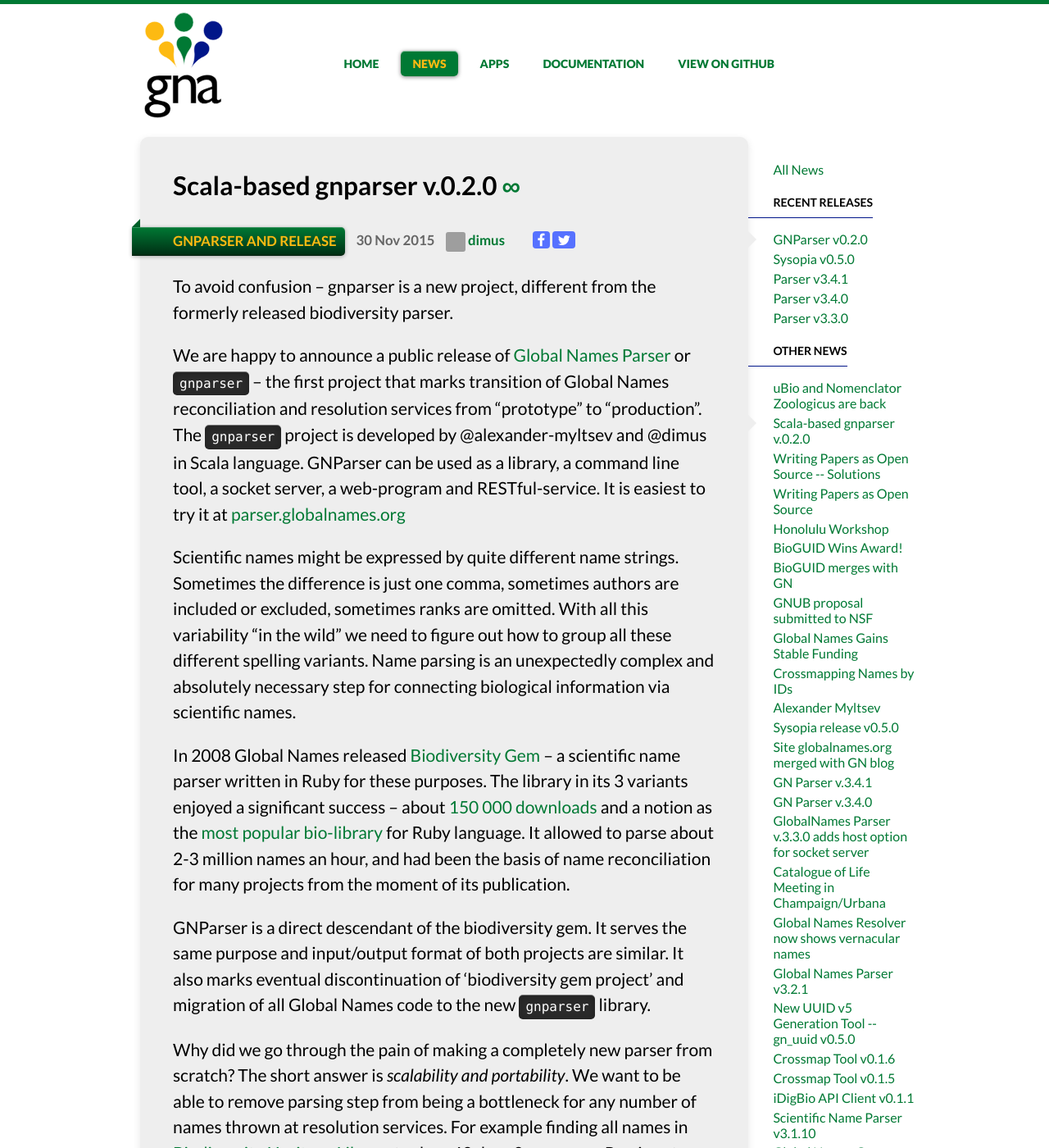
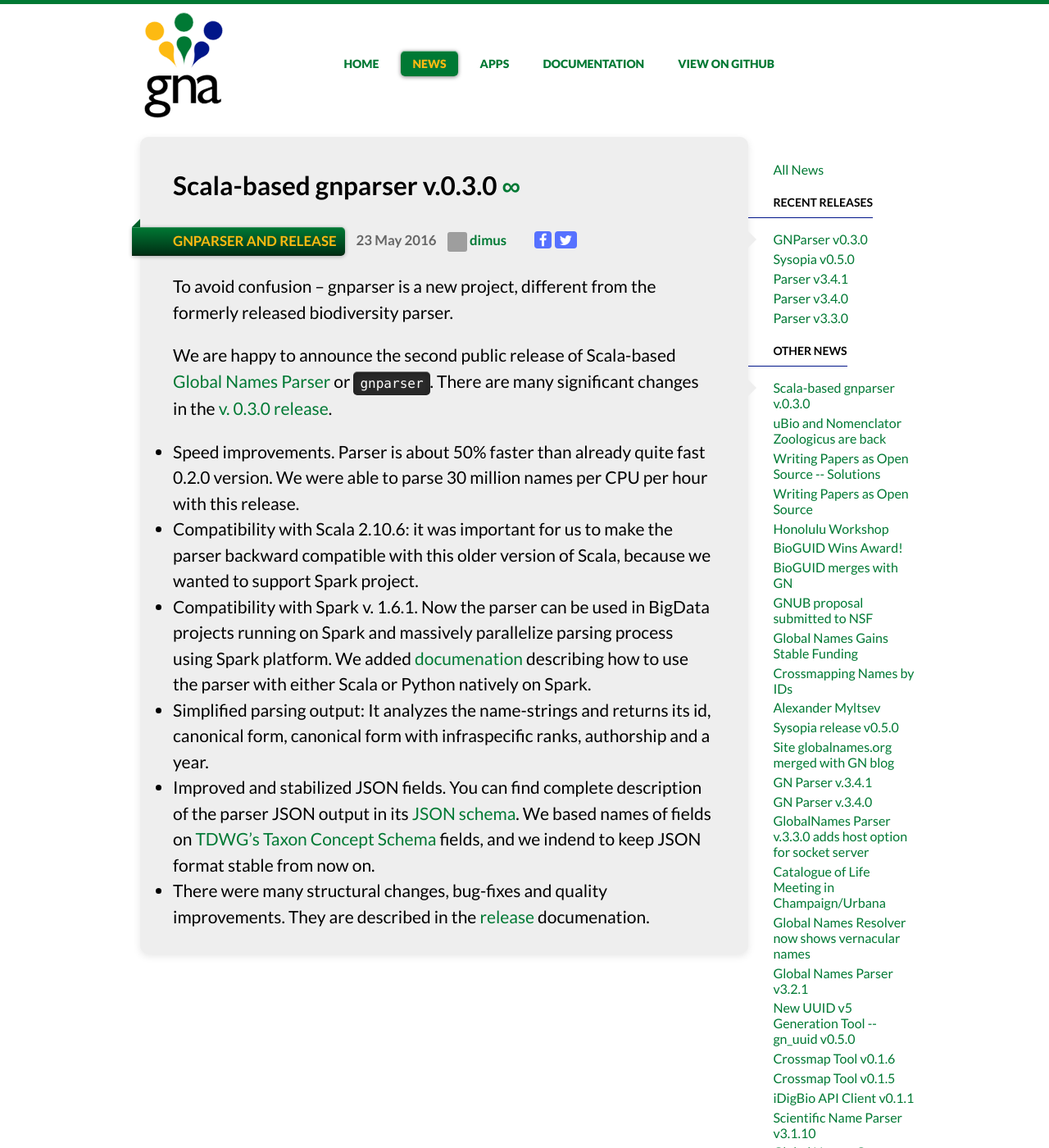
Before and after one commit to GlobalNamesArchitecture/GlobalNamesArchitecture.github.io, a Jekyll site: the page built from _posts/2015-11-30-gnparser-0-2-0.md, in a window 1280 px wide and 1400 px high. Shown: the whole window at 82% size. Built offline with Jekyll 4.4.1, drawn with Linux system fonts in a browser that asks for light colours; nearby versions of some CDN libraries; emoji names are drawn with the system emoji font; some of the changed text lies outside the part shown; grey boxes are pictures that could not be loaded.

Commit message:
gnparser 0.3.0

```diff
--- a/_posts/2015-11-30-gnparser-0-2-0.md
+++ b/_posts/2015-11-30-gnparser-0-2-0.md
@@ -1,10 +1,10 @@
 ---
 layout: news_item
-title: Scala-based gnparser v.0.2.0
-date: 2015-11-30 17:01:30
+title: Scala-based gnparser v.0.3.0
+date: 2016-05-23 11:33:44
 author: dimus
 product: GNParser
-version: 0.2.0
+version: 0.3.0
 categories: gnparser release
 comments: true
 ---
@@ -12,66 +12,37 @@
 To avoid confusion -- gnparser is a new project, different from the formerly
 released biodiversity parser.
 
-We are happy to announce a public release of [Global Names Parser][gnparser]
-or `gnparser` -- the first project that marks transition of Global Names
-reconciliation and resolution services from "prototype" to "production". The
-`gnparser` project is developed by @alexander-myltsev and @dimus in Scala
-language. GNParser can be used as a library, a command line tool, a socket
-server, a web-program and RESTful-service. It is easiest to try it at
-[parser.globalnames.org][gnparser-web]
+We are happy to announce the second public release of Scala-based
+[Global Names Parser][gnparser] or `gnparser`. There are many significant
+changes in the [v. 0.3.0 release][0-3-0-release].
 
-Scientific names might be expressed by quite different name strings. Sometimes
-the difference is just one comma, sometimes authors are included or excluded,
-sometimes ranks are omitted. With all this variability "in the wild" we need to
-figure out how to group all these different spelling variants.  Name parsing is
-an unexpectedly complex and absolutely necessary step for connecting biological
-information via scientific names.
+* Speed improvements. Parser is about 50% faster than already quite fast 0.2.0
+  version. We were able to parse 30 million names per CPU per hour with this
+  release.
 
-In 2008 Global Names released [Biodiversity Gem][biodiversity-gem] -- a
-scientific name parser written in Ruby for these purposes. The library in its
-3 variants enjoyed a significant success -- about [150 000
-downloads][downloads] and a notion as the [most popular bio-library][bioruby]
-for Ruby language. It allowed to parse about 2-3 million names an hour, and
-had been the basis of name reconciliation for many projects from the moment
-of its publication.
+* Compatibility with Scala 2.10.6: it was important for us to make the parser
+  backward compatible with this older version of Scala, because we wanted
+  to support Spark project.
 
-GNParser is a direct descendant of the biodiversity gem. It serves the same
-purpose and input/output format of both projects are similar. It also marks
-eventual discontinuation of 'biodiversity gem project' and migration of all
-Global Names code to the new `gnparser` library.
+* Compatibility with Spark v. 1.6.1. Now the parser can be used in BigData
+  projects running on Spark and massively parallelize parsing process using
+  Spark platform. We added [documenation][spark-readme] describing how to use
+  the parser with either Scala or Python natively on Spark.
 
-Why did we go through the pain of making a completely new parser from scratch?
-The short answer is *scalability and portability*. We want to be able to
-remove parsing step from being a bottleneck for any number of names thrown at
-resolution services. For example finding all names in [Biodiversity Heritage
-Library][bhl] took us 43 days 3 years ago. Parsing step alone took more than 1
-day. If we want to improve algorithms of finding names in BHL -- we cannot
-wait 40 days. We want to be able to do it within one day and improve whole
-BHL index every time our algorithms are enhanced significantly.
+* Simplified parsing output: It analyzes the name-strings and returns its id,
+  canonical form, canonical form with infraspecific ranks, authorship
+  and a year.
 
-We have an ambitious goal of making time spent on sending names to resolution
-services over internet and then time spent on transferring the answers back to
-be the bottlenecks of our name matching services. For such speeds we need a
-very fast parsing. Scala allows us to dramatically improve speed and
-scalability of the parsing step.
+* Improved and stabilized JSON fields. You can find complete description of
+  the parser JSON output in its [JSON schema][json-schema]. We based names of
+  fields on [TDWG's Taxon Concept Schema][tcs] fields, and we indend to keep
+  JSON format stable from now on.
 
-Having a parser running in Java Virtual Machine environment allows us to give
-biodiversity community a much more portable parsing tool. [Out of the
-box][examples] parser library will work with Scala, Java, R, Jython and JRuby
-directly. We hope that it will speedup and simplify many biodiversity projects.
-
-This is the first public release of the library. Please download it, run
-it, test it and give us your feedback, so we can improve it further. Happy
-parsing :smile:
-
-**WARNING:** JSON output format might change slightly or dramatically, as we
-are in the process of refining it. The JSON format should be finalized for
-version 0.3.0
+* There were many structural changes, bug-fixes and quality improvements.
+  They are described in the [release][0-3-0-release] documenation.
 
 [gnparser]: https://github.com/GlobalNamesArchitecture/gnparser
-[biodiversity-gem]: https://github.com/GlobalNamesArchitecture/biodiversity
-[downloads]: https://rubygems.org/search?utf8=%E2%9C%93&query=biodiversity
-[bhl]: http://www.biodiversitylibrary.org/
-[bioruby]: http://biogems.info/
-[examples]: https://github.com/GlobalNamesArchitecture/gnparser/tree/master/examples
-[gnparser-web]: http://parser.globalnames.org
+[0-3-0-release]: https://github.com/GlobalNamesArchitecture/gnparser/releases/tag/release-0.3.0
+[spark-readme]: https://github.com/GlobalNamesArchitecture/gnparser/blob/master/examples/spark/README.rst
+[json-schema]: http://globalnames.org/schemas/gnparser.json
+[tcs]: http://www.tdwg.org/standards/117
```
Also changed, not shown: 2016-05-23-gnparser-0-3-0.md (added, +77 -0 lines).
